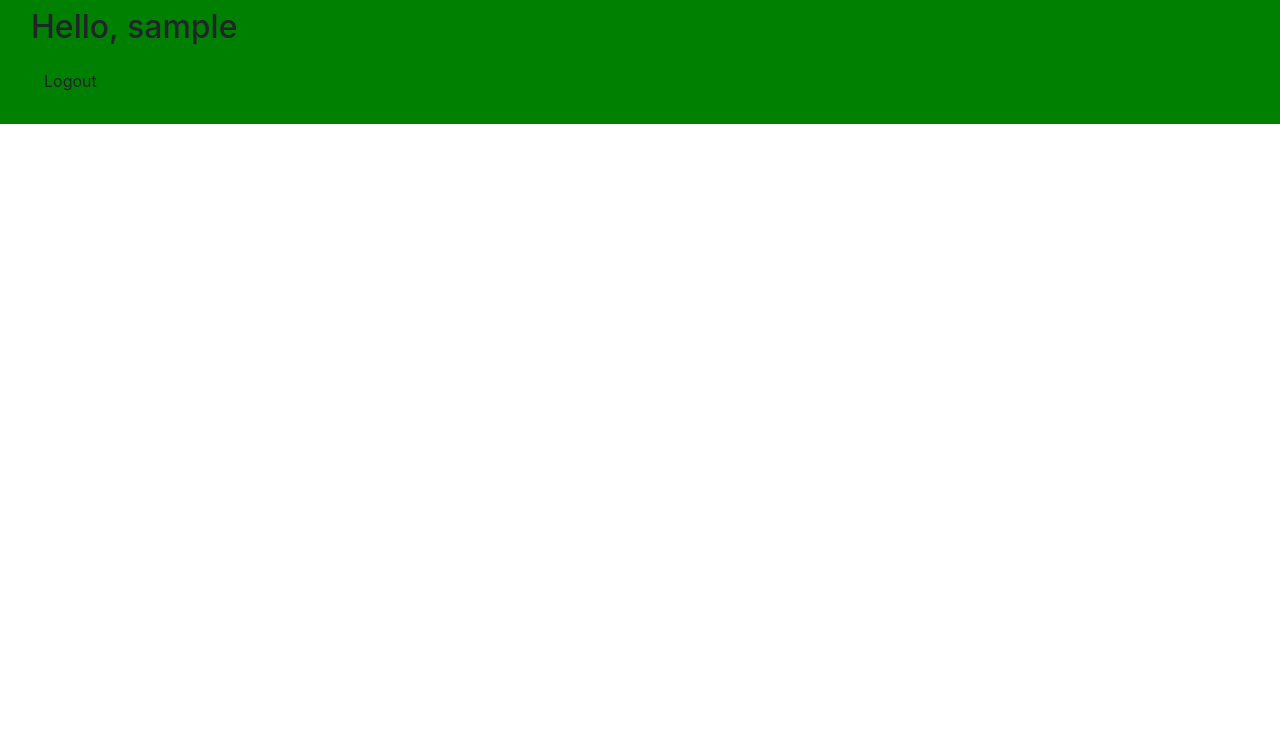
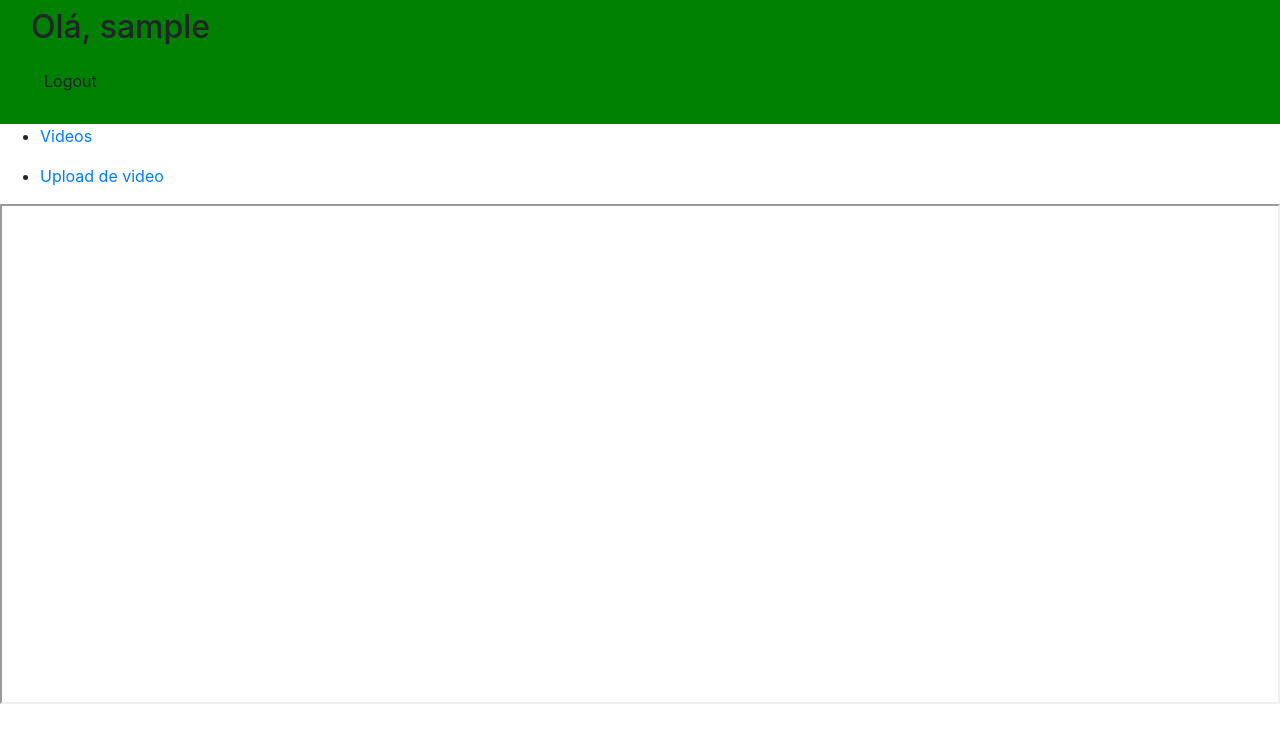
Before and after one commit to Cesar-rso/VideoRoom, a Django app: page / in a window 1280 px wide. Shown: the top 743 px of the page. Run offline with Django 4.2, Linux system fonts and the light colour scheme; the visitor is signed in with stand-in values (Sample User, id 1); parts of the project's set-up code (start-up, migrations or seed data) failed here and were passed over; some libraries are stand-ins or nearby versions.

Commit message:
Adicionado templates. Adicionado urls para novo video e lista de videos. Finalizado a view lista_videos.

```diff
--- a/share/models.py
+++ b/share/models.py
@@ -14,10 +14,11 @@ class Comentario (models.Model):
 class Video (models.Model):
     titulo = models.CharField(max_length=100)
     descricao = models.CharField(max_length=250)
-    arquivo = models.FileField()
+    link = models.CharField(max_length=200)
     usuarios = models.ManyToManyField(settings.AUTH_USER_MODEL)
     comentarios = models.ForeignKey(Comentario, on_delete=models.CASCADE)
     views = models.IntegerField(default=0)
+    publico = models.BooleanField(default=True)
 
     def __str__(self):
         return self.titulo
--- a/share/templates/base.html
+++ b/share/templates/base.html
@@ -33,7 +33,7 @@
         <form class="navbar-form navbar-right" role="logout" method="post" action="logout">
              {% csrf_token %}
                 <div class="form-group">
-                    <h2>Hello, {{ user.username }} </h2>
+                    <h2>Olá, {{ user.username }} </h2>
                 </div>
                 <div class="form-group">
                     <button type="submit" class="btn btn-default">Logout</button>
--- a/share/templates/index.html
+++ b/share/templates/index.html
@@ -2,15 +2,15 @@
 {% load static %}
 {% block title %}Home{% endblock %}
 {% block body %}
-{% if user.is_authenticated %}
+<aside>
+    <ul>
+        <li><p><a href="{% url 'lista_videos' %}" target="iframe_a">Videos</a></p></li>
+        {% if user.is_authenticated %}
+        <li><p><a href="{% url 'novo_video' %}" target="iframe_a">Upload de video</a></p></li>
+        {% endif %}
+    </ul>
+</aside>
 
-{% else %}
-    <div class="container">
-            <div class="row d-flex justify-content-center">
-                <div class="col-6">
-                    <label class="h4 pt-5">Por favor faça o login para ter acesso aos videos</label>
-                </div>
-            </div>
-    </div>
-{% endif %}
+<iframe src="demo_iframe.htm" name="iframe_a" height="500px" width="100%" title="Iframe Example"></iframe>
+
 {% endblock %}
--- a/share/templates/signup.html
+++ b/share/templates/signup.html
@@ -13,6 +13,6 @@
   <div class="form-group">
       <input type="password" class="form-control" name="password" value="">
   </div>
-  <button type="submit" class="btn btn-default">Confirm</button>
+  <button type="submit" class="btn btn-default">Confirmar</button>
 </form>
 {% endblock %}
--- a/share/urls.py
+++ b/share/urls.py
@@ -4,6 +4,8 @@ from views import *
 
 urlpatterns = [
     path('', index, name='index'),
+    path('novo_video', novo_video, name='novo_video'),
+    path('lista', lista_videos, name='lista_videos'),
     path('login', login_request, name='login'),
     path('logout', logout_request, name='logout'),
     path('signup', signup, name='signup'),
--- a/share/views.py
+++ b/share/views.py
@@ -8,6 +8,31 @@ def index(request):
     context = {}
 
     return render(request, 'index.html', context)
+
+
+def novo_video(request):
+    context = {}
+
+    return render(request, 'novo_video.html', context)
+
+
+def salvar_video(request):
+    pass
+
+
+def lista_videos(request):
+    context = {}
+
+    videos_pub = Video.objects.filter(publico=True)
+    videos_priv = Video.objects.filter(publico=False)
+    context['videos_pub'] = videos_pub
+    context['videos_priv'] = videos_priv
+
+    return render(request, 'lista_videos.html', context)
+
+
+def exibe_video(request):
+    pass
 
 
 def signup(request):
```
Also changed, not shown: share/templates/error.html (added, +10 -0 lines), share/templates/lista_videos.html (added, +19 -0 lines), share/templates/novo_video.html (added, +30 -0 lines), share/templates/visualiza_video.html (added, +17 -0 lines).
